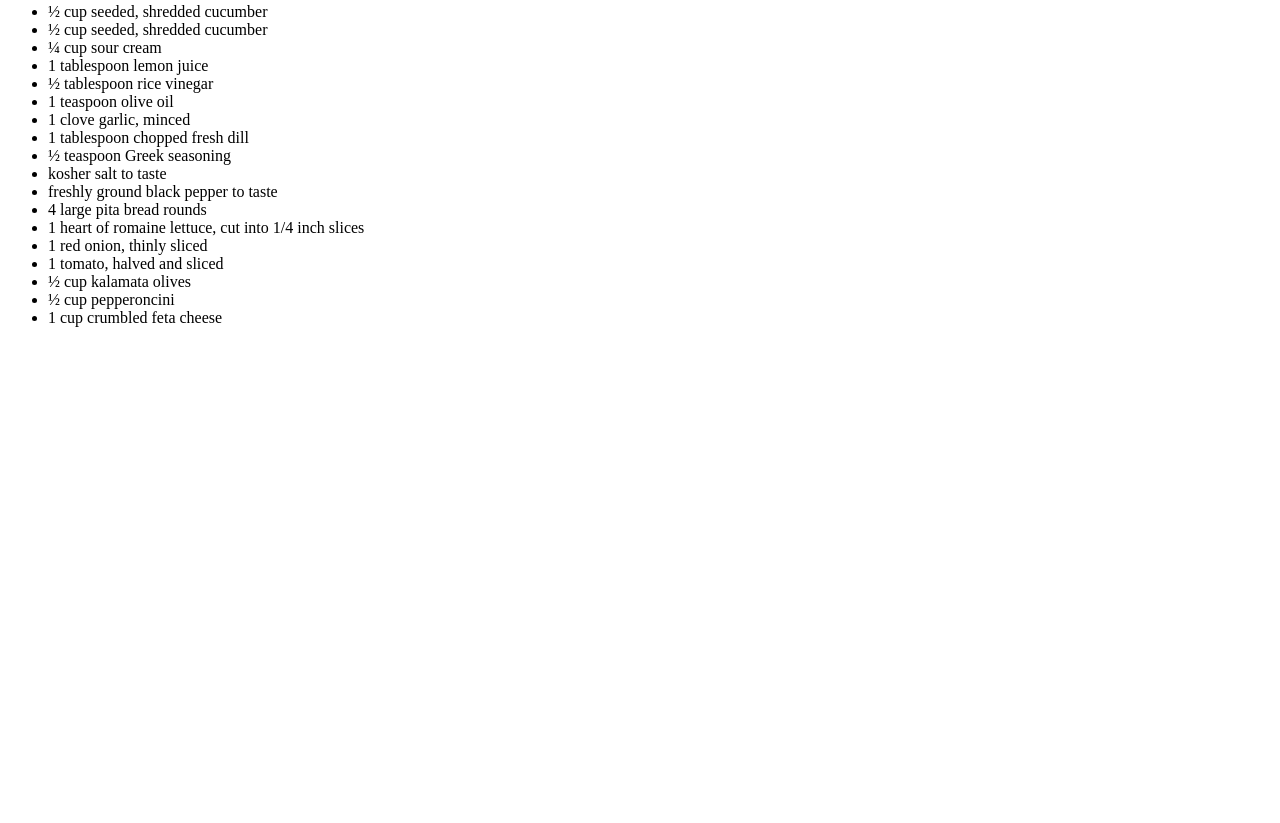
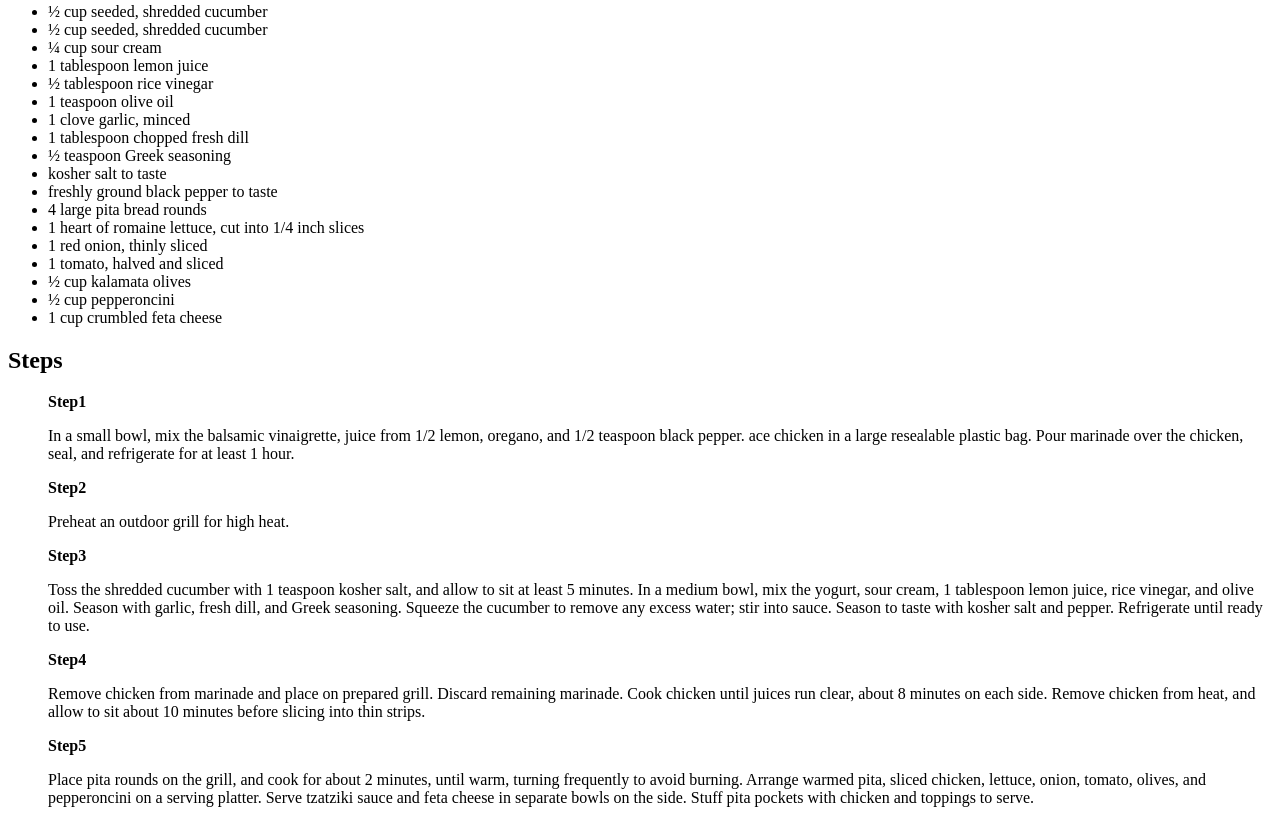
Before and after one commit to mariosnatsios/odin_recipes, a plain HTML site: page recipes/souvlaki.html in a window 1280 px wide. Shown: the part 923-1746 px from the top of the page. Before the commit the page ends 1266 px from the top, so only its background shows below. Drawn offline with Linux system fonts and the light colour scheme.

Commit message:
Add the steps and the corresponding descpription for each and every one off them.

```diff
--- a/recipes/souvlaki.html
+++ b/recipes/souvlaki.html
@@ -45,6 +45,21 @@
         <li>1 cup crumbled feta cheese</li>
     </ul>
 
+    <h2>Steps</h2>
+
+    <ol style="list-style-type: none">
+        <li><strong>Step1</strong><p>In a small bowl, mix the balsamic vinaigrette, juice from 1/2 lemon, oregano, and 1/2 teaspoon black pepper.
+            ace chicken in a large resealable plastic bag. Pour marinade over the chicken, seal, and refrigerate for at least 1 hour.
+        </p></li>
+        <li><strong>Step2</strong><p>Preheat an outdoor grill for high heat.</p></li>
+        <li><strong>Step3</strong><p>Toss the shredded cucumber with 1 teaspoon kosher salt, and allow to sit at least 5 minutes. In a medium bowl, mix the yogurt, sour cream, 1 tablespoon lemon juice, rice vinegar, and olive oil. Season with garlic, fresh dill, and Greek seasoning. Squeeze the cucumber to remove any excess water; stir into sauce. Season to taste with kosher salt and pepper. Refrigerate until ready to use.</p></li>
+        <li><strong>Step4</strong><p>Remove chicken from marinade and place on prepared grill. Discard remaining marinade. Cook chicken until juices run clear, about 8 minutes on each side. Remove chicken from heat, and allow to sit about 10 minutes before slicing into thin strips.
+        </p></li>
+        <li><strong>Step5</strong><p>Place pita rounds on the grill, and cook for about 2 minutes, until warm, turning frequently to avoid burning. Arrange warmed pita, sliced chicken, lettuce, onion, tomato, olives, and pepperoncini on a serving platter. Serve tzatziki sauce and feta cheese in separate bowls on the side. Stuff pita pockets with chicken and toppings to serve.</p></li>
+
+    </ol>
+
+
 
 </body>
 </html>
```
Also changed, not shown: 1 other file.
